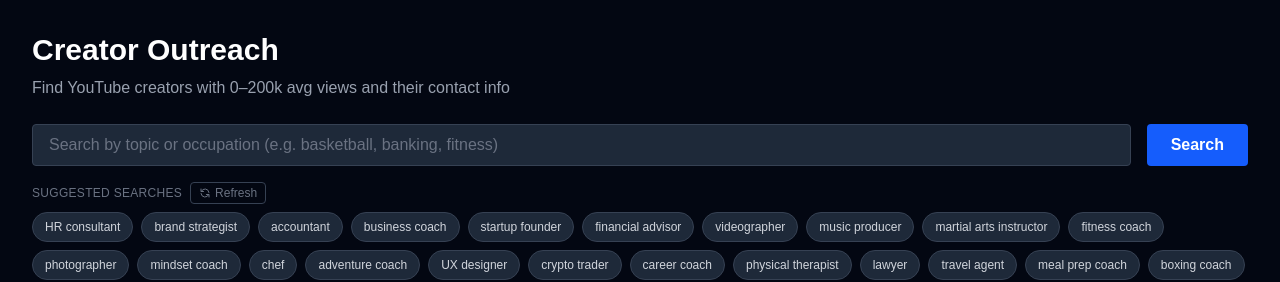
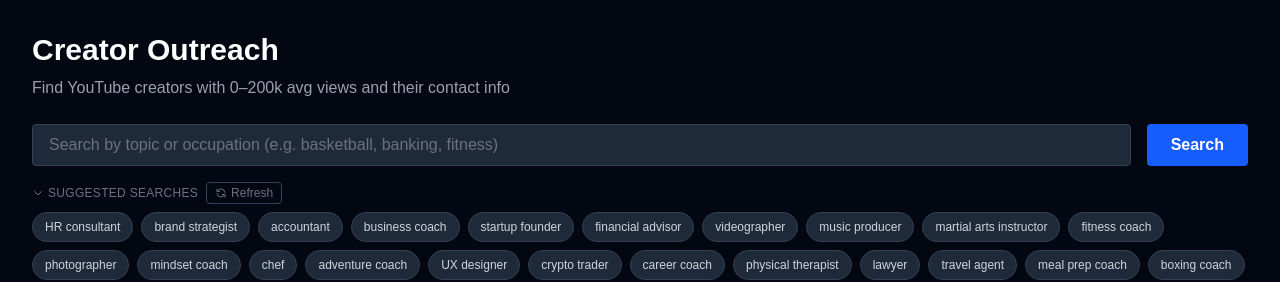
Before and after one commit to oinoilyd/creator-outreach, a Next.js app: page / in a window 1280 px wide. Shown: the top 282 px of the page. Built offline with nearby package versions, Linux system fonts and the light colour scheme.

Commit message:
add hide/show toggle for suggested searches

```diff
--- a/app/page.tsx
+++ b/app/page.tsx
@@ -224,6 +224,7 @@ export default function Home() {
   const [favorites, setFavorites] = useState<Creator[]>([])
   const [favIds, setFavIds] = useState<Set<string>>(new Set())
   const [suggestions, setSuggestions] = useState<string[]>([])
+  const [showSuggestions, setShowSuggestions] = useState(true)
 
   useEffect(() => {
     setSuggestions(pickRandom(ALL_OCCUPATIONS, 25))
@@ -345,7 +346,16 @@ export default function Home() {
         {/* Suggestions bar */}
         <div className="mb-6">
           <div className="flex items-center gap-2 mb-2">
-            <span className="text-xs text-gray-500 uppercase tracking-wide">Suggested searches</span>
+            <button
+              onClick={() => setShowSuggestions(v => !v)}
+              className="text-xs text-gray-500 hover:text-gray-300 uppercase tracking-wide flex items-center gap-1 transition-colors"
+            >
+              <svg xmlns="http://www.w3.org/2000/svg" className={`w-3 h-3 transition-transform ${showSuggestions ? 'rotate-90' : ''}`} fill="none" viewBox="0 0 24 24" stroke="currentColor" strokeWidth={2}>
+                <path strokeLinecap="round" strokeLinejoin="round" d="M9 5l7 7-7 7" />
+              </svg>
+              Suggested searches
+            </button>
+            {showSuggestions && (
               <button
                 onClick={() => setSuggestions(pickRandom(ALL_OCCUPATIONS, 25))}
                 className="text-xs text-gray-500 hover:text-gray-300 flex items-center gap-1 border border-gray-700 rounded px-2 py-0.5 hover:border-gray-500 transition-colors"
@@ -355,7 +365,9 @@ export default function Home() {
                 </svg>
                 Refresh
               </button>
+            )}
           </div>
+          {showSuggestions && (
             <div className="flex flex-wrap gap-2">
               {suggestions.map(s => (
                 <button
@@ -367,6 +379,7 @@ export default function Home() {
                 </button>
               ))}
             </div>
+          )}
         </div>
 
         {/* Tabs */}
```
Lines whose indentation alone changed are shown as unchanged.
